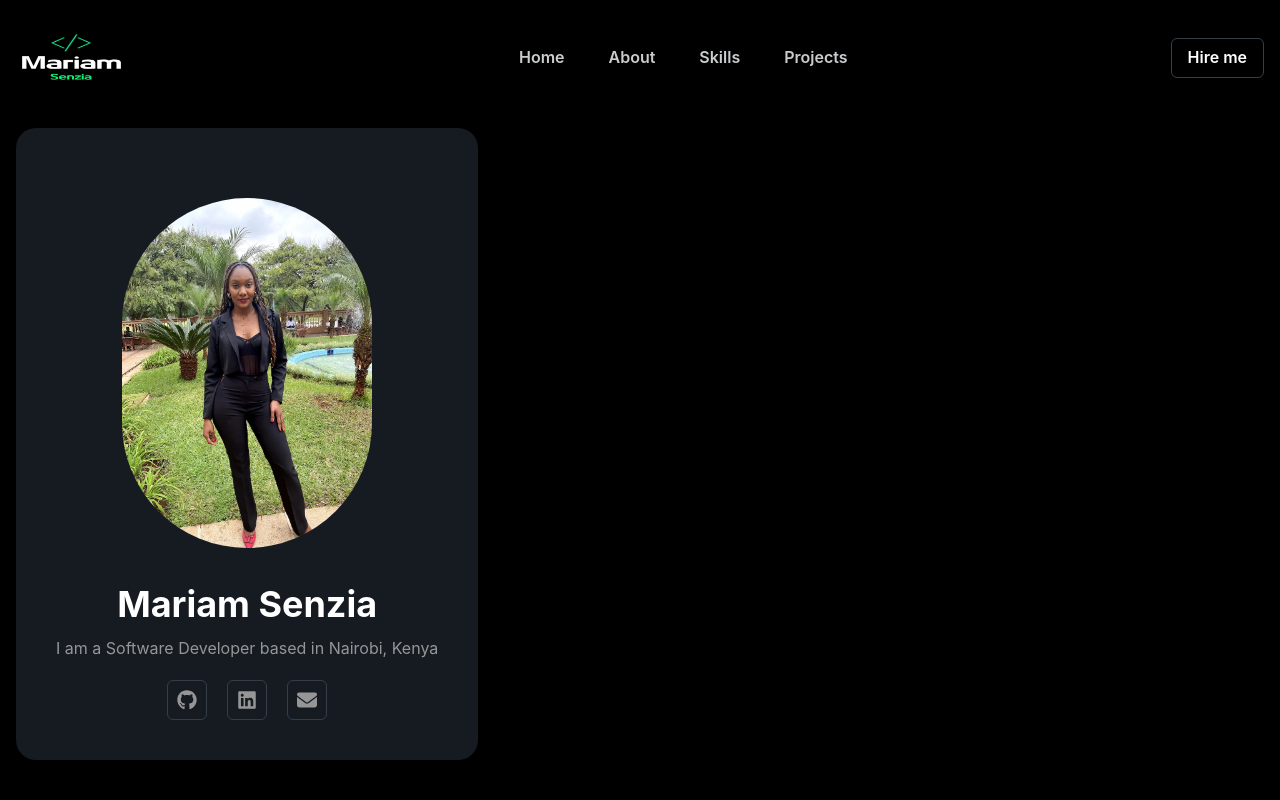
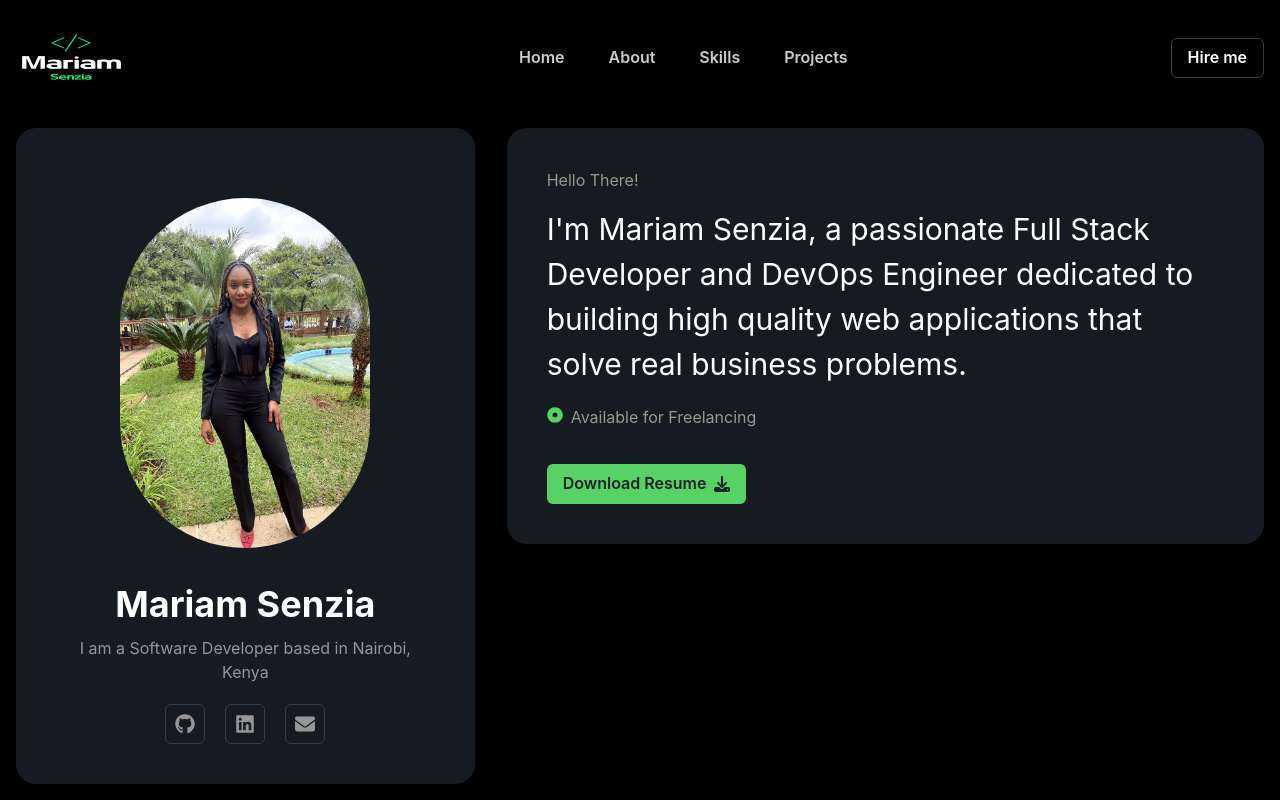
Before and after one commit to Mariam-Senzia/developer-portfolio, a React (Vite) app: page / in a window 1280 px wide. Built offline with nearby package versions, Linux system fonts and the light colour scheme.

Commit message:
Added an about me section on the hero

```diff
--- a/src/components/home/Hero.tsx
+++ b/src/components/home/Hero.tsx
@@ -1,12 +1,13 @@
-import { Box, Container, Heading, IconButton, Image, Link, Text } from "@chakra-ui/react";
-import { FaEnvelope, FaGithub, FaLinkedin } from "react-icons/fa6";
+import { Box, Button, Container, Flex, Heading, IconButton, Image, Link, Text } from "@chakra-ui/react";
+import { FaDotCircle } from "react-icons/fa";
+import { FaDownload, FaEnvelope, FaGithub, FaLinkedin } from "react-icons/fa6";
 
 const Hero = () => {
   return (
     <>
     <Container maxW="container.xl">
-        <Box display='flex'>
-            <Box backgroundColor='#161b22' textAlign="center" p="10" borderRadius="20px">
+        <Box display='flex' gap="8">
+            <Box backgroundColor='#161b22' textAlign="center" p="10" borderRadius="20px" flex="1">
                 <Image src="/my-image.webp" alt="my-image" height="350px" width="250px" borderRadius="200px" mx="auto" mt="30px"/>
                 <Heading color='white' mt="35px">Mariam Senzia</Heading>
                 <Text color='#969696' mt="10px">I am a Software Developer based in Nairobi, Kenya</Text>
@@ -28,6 +29,20 @@ const Hero = () => {
                     </Link>
                 </Box>
             </Box>
+            <Box flex="2">
+                <Box backgroundColor='#161b22' borderRadius="20px" p="10" >
+                    <Text color="#929b8d">Hello There!</Text>
+                    <Text color="white" mt="15px" fontSize="3xl">I'm Mariam Senzia, a passionate Full Stack Developer and DevOps Engineer dedicated to building high quality web applications that solve real business problems.</Text>
+                    <Flex mt="20px" gap="2">
+                        <FaDotCircle color="#56d364"/>
+                        <Text color="#929b8d" mt="-2px">Available for Freelancing</Text>
+                    </Flex>
+                    <Button as="a" href="/Mariam Senzia Resume.pdf" download rightIcon={<FaDownload />} mt="35px" bgColor="#56d364" _hover={{backgroundColor:"#1D8678"}}>
+                        Download Resume
+                    </Button>
+                </Box>
+                <Box></Box>
+            </Box>
         </Box>
     </Container>
     </>
```
Also changed, not shown: 1 other file (tests, documents, lock files or other folders).
